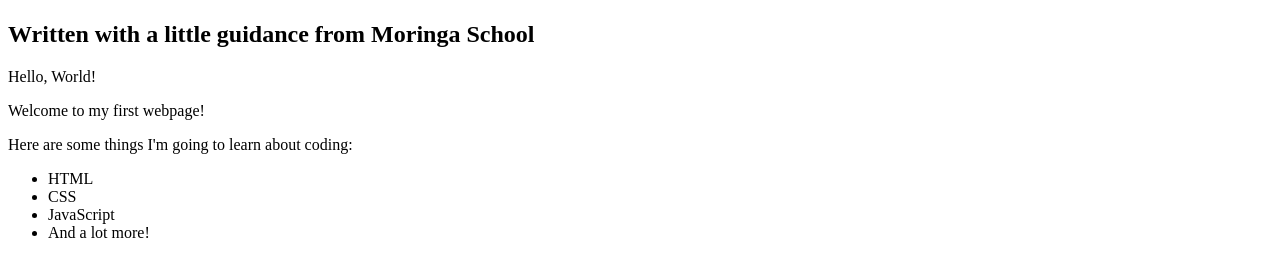
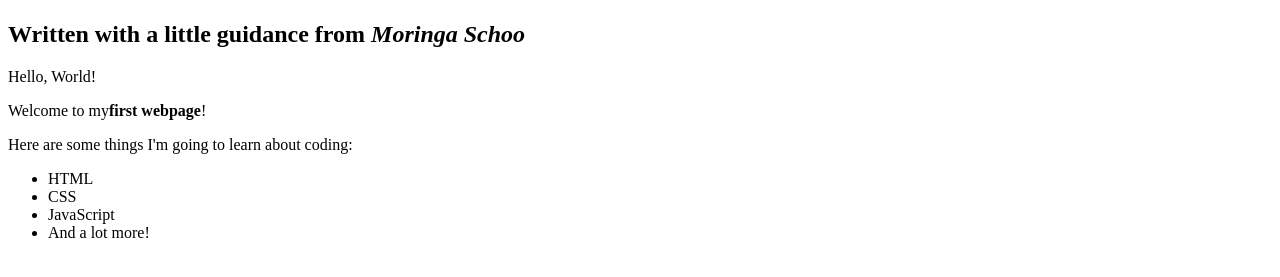
Before and after one commit to OlooJulius/Hello-World, a plain HTML site: page index.html in a window 1280 px wide. Shown: the part 59-336 px from the top of the page. Drawn offline with Linux system fonts and the light colour scheme.

Commit message:
this will add strong and em attribute on the htlm

```diff
--- a/index.html
+++ b/index.html
@@ -15,10 +15,10 @@
         </header>
         <div>
             <h1>My First Webpage</h1>
-            <h2>Written with a little guidance from Moringa School</h2>
+            <h2>Written with a little guidance from <em>Moringa Schoo</em></h2>
 
             <p>Hello, World!</p>
-           <p>Welcome to my first webpage!</p>
+           <p>Welcome to my<strong>first webpage</strong>!</p>
         </div>
         <div>
             <p>Here are some things I'm going to learn about coding:</p>
```
